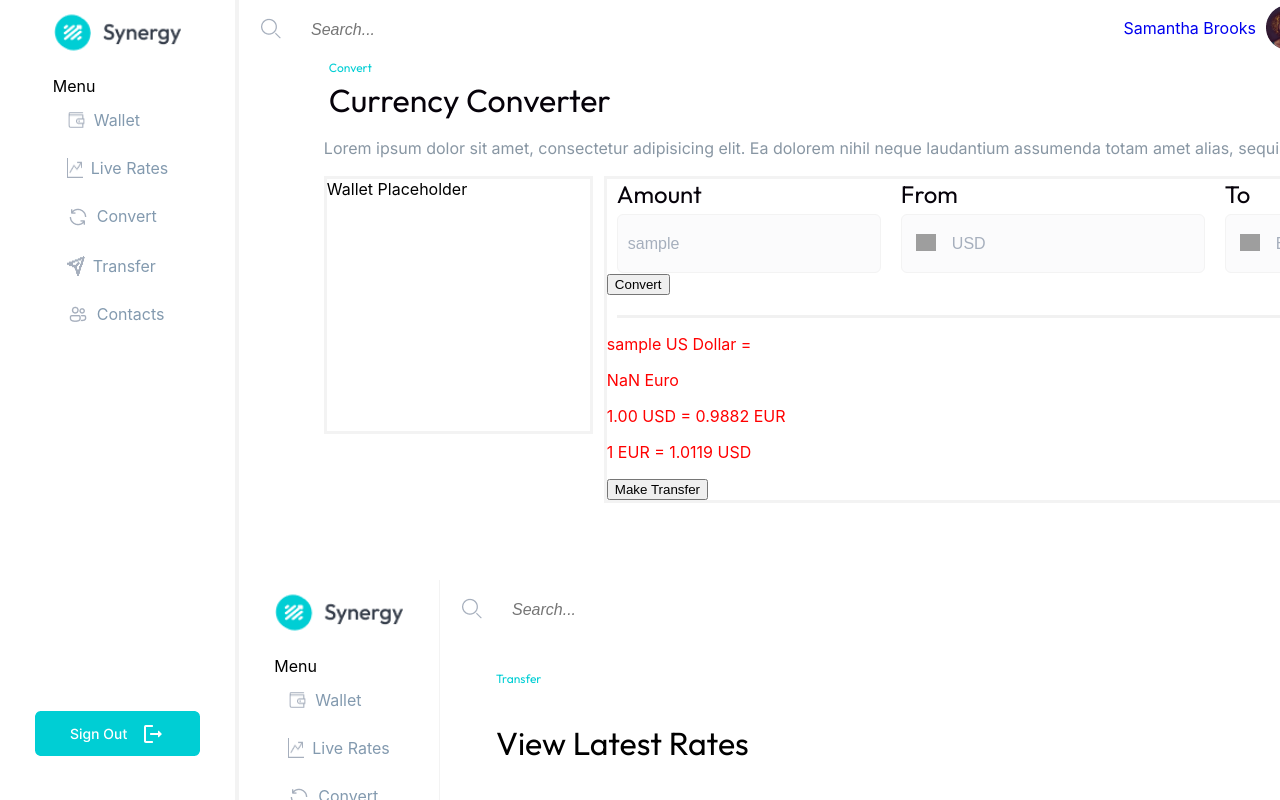
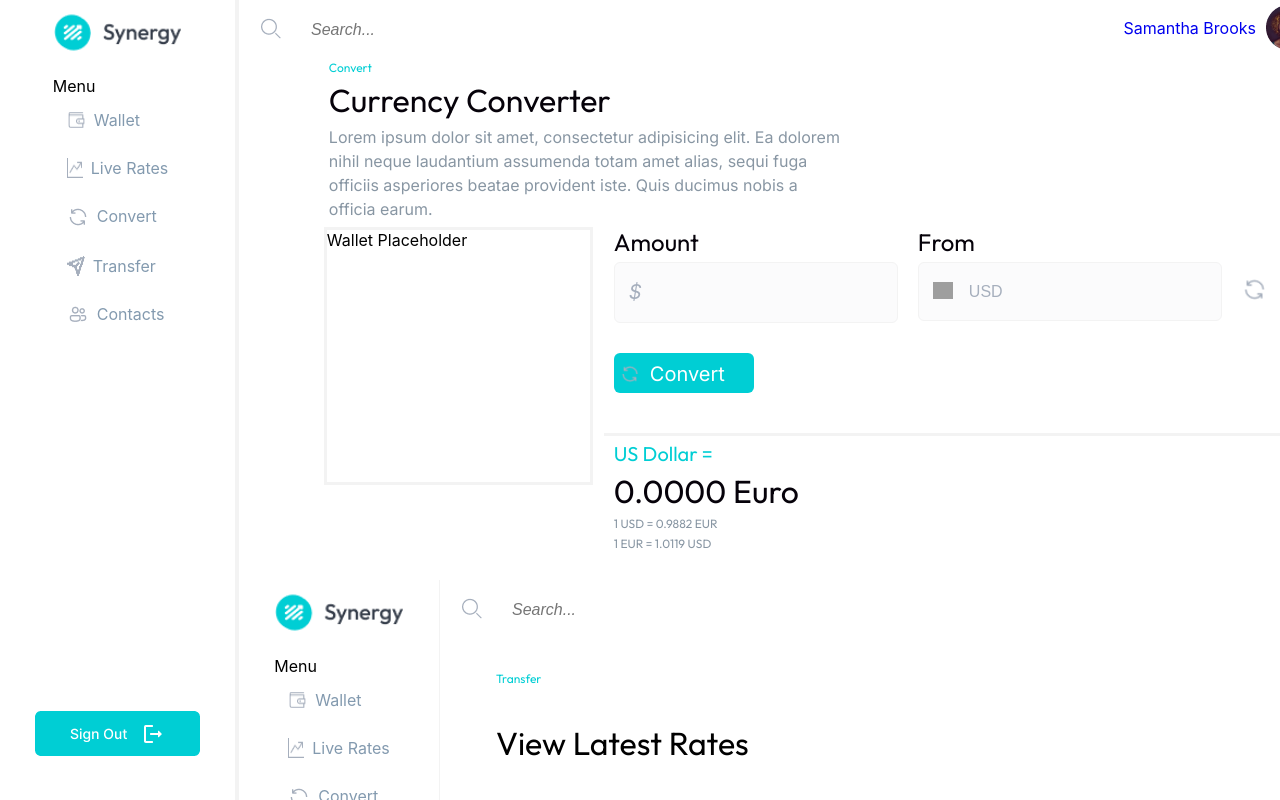
Before and after one commit to nology-tech/synergy, a React (Create React App) app: page /currencyconverter in a window 1280 px wide. Both pictures are taken after typing "Sample" into the empty fields and a click on the button "Convert". Shown: the top 800 px of the page. Built offline with nearby package versions, Linux system fonts and the light colour scheme; grey boxes are pictures that could not be loaded.

Commit message:
converter complete except items in a new ticket

```diff
--- a/src/App.jsx
+++ b/src/App.jsx
@@ -20,8 +20,10 @@ import currency from './data/currency';
 
 const App = () => {
   const [searchTerm, setSearchTerm] = useState("");
-  const [amount, setAmount] = useState();
-  const [convertedAmount, setConvertedAmount] = useState();
+  const [baseCurrency, setBaseCurrency] = useState(currency[0]);
+  const [toCurrency, setToCurrency] = useState(currency[1]);
+  const [amount, setAmount] = useState('');
+  const [convertedAmount, setConvertedAmount] = useState('');
   // fx should come from Live rates on Send button click, temporary setting to EUR rate from data file
   const [fxRate, setFxRate] = useState(currency[1].rate);
 
@@ -105,9 +107,15 @@ const App = () => {
                   <CurrencyConverterContainer
                   amount={amount}
                   setAmount={setAmount}
+                  baseCurrency={baseCurrency}
+                  setBaseCurrency = {setBaseCurrency}
+                  toCurrency={toCurrency}
+                  setToCurrency = {setToCurrency}
                   convertedAmount={convertedAmount}
                   setConvertedAmount={setConvertedAmount}
-                  fxRate={fxRate}/>}></Route>
+                  fxRate={fxRate}
+                  setFxRate={setFxRate}/>}>
+          </Route>
 
         </Routes>
       </div>
--- a/src/components/CurrencyConverter/CurrencyConverter.jsx
+++ b/src/components/CurrencyConverter/CurrencyConverter.jsx
@@ -4,40 +4,47 @@ import "./CurrencyConverter.scss";
 import { Link } from "react-router-dom";
 import currency from '../../data/currency';
 import { faL } from '@fortawesome/free-solid-svg-icons';
-
+import convertImage from "../../assets/images/ep_refresh.png"
 
 const CurrencyConverter = (props) => {
-    const {amount,setAmount, convertedAmount, setConvertedAmount, fxRate}=props;
-    const [from, setFrom] = useState(currency[0].code);
-    const [to, setTo] = useState(currency[1].code);
+    const {amount,setAmount,baseCurrency,setBaseCurrency,toCurrency,setToCurrency,convertedAmount,
+       setConvertedAmount, fxRate, setFxRate}=props;
     const [shouldHide, setShouldHide] = useState(true);
+    const [inverseFXRate,setInverseFXRate] = useState(Number(1/fxRate).toFixed(4))
 
-    const baseCurrency = currency[0];
-    const toCurrency = currency[1];
-    const inverseFXRate = Number(1/toCurrency.rate).toFixed(4);
-    const currencyFromName = currency[0].name;
-    const currencyToName = currency[1].name;
+    const currencyFromName = baseCurrency.name;
+    const currencyToName = toCurrency.name;
     const messageFrom = `${amount} ${currencyFromName} =`;
     const messageTo =  `${convertedAmount} ${currencyToName}`;
-    const message1From = `${baseCurrency.amount} ${baseCurrency.code} = ${baseCurrency.amount * fxRate} ${toCurrency.code}`;
+    const message1From = `1 ${baseCurrency.code} = ${1 * fxRate} ${toCurrency.code}`;
     const message1To = `1 ${toCurrency.code} = ${inverseFXRate} ${baseCurrency.code}`;
+    const numericRegExp = /^[0-9]+$/;
+
 
     const handleAmount = (e) => {
       e.preventDefault();
       const amount = e.target.value.toLowerCase();
+      if (amount === '' || numericRegExp.test(amount)) {
         setAmount(amount);
-      setConvertedAmount (amount * fxRate);
+        setConvertedAmount (Number(amount * fxRate).toFixed(4));
+      }
     };
 
     const convertAmount = () => {
-      setConvertedAmount(amount*fxRate);
+      setConvertedAmount(Number(amount * fxRate).toFixed(4));
       if (amount != null) setShouldHide(false);
     }
 
     const flip = () => {
-      var temp = from;
-      setFrom(to);
-      setTo(temp);
+      const temp = baseCurrency;
+      const temp1 = fxRate;
+      setToCurrency (temp);
+      setBaseCurrency(toCurrency);
+      setFxRate(inverseFXRate);
+      console.log("baseCurrency: " + baseCurrency.code + "toCurrency: " + toCurrency.code + "amount: " + amount + "fx rate: " + fxRate + "inverseRate: " +inverseFXRate)
+      setConvertedAmount(Number(amount * fxRate));
+      setInverseFXRate (temp1);
+      setShouldHide(true);
     }
 
   return (
@@ -49,45 +56,54 @@ const CurrencyConverter = (props) => {
           <div className='currencyConverter__main__walletTemp'>Wallet Placeholder</div>
 
           <div className='currencyConverter__main__convertercontainer'>
+            <div className='currencyConverter__main__top'>
               <div className='currencyConverter__main__converter'>
                   <div className = "currencyConverter__main__converter__input">
                     <label className="currencyConverter__main__converter__input__label">Amount</label>
+                    <div className='input-container-amount'>
                       <input
                           onChange={handleAmount}
                           className="currencyConverter__main__converter__input__box"
                           value={amount}
                           type="text"/>
+                      <i>{baseCurrency.symbol}</i>
+                    </div>
                   </div>
                   <div className = "currencyConverter__main__converter__input">
                     <label className="currencyConverter__main__converter__input__label">From</label>
                     {/* From: Base Currency in Wallet/Live Rates -- assuming Base Currency = USD */}
                     <div className='input-container'>
-                    <input value={from} type="text" className="currencyConverter__main__converter__input__box"/>
-                    <img src={toCurrency.img} className='flag_from'/>
+                      <input value={baseCurrency.code} type="text" className="currencyConverter__main__converter__input__box"/>
+                      <img src={baseCurrency.img} className='flag_from'/>
                     </div>
                   </div>
-                {/* I think this should be an image not a button, we shoudl clarify with Steph but I don't think we need a flip function*/}
-                {/* <button  className="currencyConverter__main__converter__button" onClick={flip}>reverse</button> */}
+                  <input type="image" src={convertImage} className="currencyConverter__main__converter__button" onClick={flip}/>
                   <div className = "currencyConverter__main__converter__input">
                     <label className="currencyConverter__main__converter__input__label">To</label>
                       {/* To: Desired currency selected via Live Rates */}
                       <div className='input-container'>
-                    <input value={to} type="text" className="currencyConverter__main__converter__input__box" />
-                    <img src={baseCurrency.img} className='flag_to'/>
+                        <input value={toCurrency.code} type="text" className="currencyConverter__main__converter__input__box" />
+                        <img src={toCurrency.img} className='flag_to'/>
                       </div>
                   </div>
               </div>
-              <button onClick={convertAmount}>Convert</button>
+              <button className = "currencyConverter__main__btn" onClick={convertAmount}>
+                <img src={convertImage} className="currencyConverter__main__btn-img"/>
+                <span className='currencyConverter__main__btn-span'>Convert</span>
+              </button>
+            </div>
+
               <div className=
                 {shouldHide ? 'currencyConverter__main__hidden' : 'currencyConverter__main__bottom'}>
-                <div className="separator"></div>
                 {/* will display conversion */}
-                <p className="currencyConverter__message-from">{messageFrom}</p>
-                <p className="currencyConverter__message-to">{messageTo}</p>
-                <p>{message1From}</p>
-                <p>{message1To}</p>
-                <Link>
-                    <button to="/transfer">
+                <div>
+                  <p className="currencyConverter__main__bottom-from">{messageFrom}</p>
+                  <p className="currencyConverter__main__bottom-to">{messageTo}</p>
+                  <p className="currencyConverter__main__bottom-rate">{message1From}</p>
+                  <p className="currencyConverter__main__bottom-rate">{message1To}</p>
+                </div>
+                <Link >
+                    <button to="/transfer" className='currencyConverter__main__bottom-btn'>
                         Make Transfer
                     </button>
                 </Link>
--- a/src/components/CurrencyConverter/CurrencyConverter.scss
+++ b/src/components/CurrencyConverter/CurrencyConverter.scss
@@ -1,25 +1,25 @@
 @use "../../assets/sass/_variables.scss" as *;
-.separator {
-    border: 1px solid $color-separator-light-gray;
-    background-color: $color-separator-light-gray;
-    height: 1px;
-    width: 805px;
-    margin-left: 10px;
-    margin-top: 20px;
-}
-.input-container {
+.input-container,.input-container-amount {
     position: relative;
 }
 
-.input-container > img {
+.input-container > img,i {
     position: absolute;
     top: 25px;
     left: 15px;
     width: 20px;
     height: 17px;
+    font-size: 20px;
+    line-height: 20px;
+    color:$color-light-gray2;
 }
+
 .input-container > input {
     padding-left: 50px;
+}
+.input-container-amount > input {
+    padding-left: 30px;
+    padding-top: 3px;
 }
 
 .currencyConverter{
@@ -47,12 +47,16 @@
     }
 
     &__description {
+        width: 514px;
+        height: 72px;
         font-family: 'Inter';
         color: $color-font-light-gray;
         font-style: normal;
         font-weight: 400;
         font-size: 16px;
-        line-height: 150%
+        line-height: 150%;
+        margin: 0px 0px 30px 5px;
+        font-family: $third-font-family;
     }
 
     &__main {
@@ -65,14 +69,54 @@
             border: 3px solid $color-border-light-gray;
         }
         &__convertercontainer {
-            border: 3px solid $color-border-light-gray;
+            //border: 3px solid $color-border-light-gray;
             min-height: 252px;
             max-height: 410px;
 
         }
+        &__top {
+            padding-bottom: 40px;;
+            border-bottom: 3px solid $color-border-light-gray;
+
+        }
+
+        &__btn {
+            display: flex;
+            margin-top: 30px;
+            margin-left: 10px;
+            width: 140px;
+            height: 40px;
+            background: $color-middle-blue;
+            border: $color-middle-blue;
+            border-radius: 6px;
+            font-family: $third-font-family;
+            font-style: normal;
+            font-weight: 400;
+            font-size: 16px;
+            line-height: 20px;
+            text-align: center;
+            color: $color-white;
+        }
+        &__btn-img {
+            padding-top: 10px;
+            width: 20px;
+            height: 20px;
+        }
+        &__btn-span {
+            font-size: 20px;
+            padding-left: 10px;
+            padding-top: 10px;
+        }
+
         &__converter {
             display: flex;
             margin-left: 10px;
+            &__button {
+                margin-right: 20px;
+                width: 25px;
+                height: 25px;
+                padding-top: 50px;
+            }
             &__input {
                 display: flex;
                 flex-direction: column;
@@ -102,10 +146,52 @@
 
         }
         &__bottom {
-            color: red;
+            display: flex;
+            justify-content: space-between;
+            align-items:flex-end;
         }
+        &__bottom-from {
+            color: $color-middle-blue;
+            font-weight: 400;
+            font-size: 20px;
+            font-family: $title-font-family;
+            line-height: 25px;
+            margin:5px 0px 0px 10px;
+        }
+        &__bottom-to {
+            color: $color-black;
+            font-weight: 400;
+            font-size: 32px;
+            font-family: $title-font-family;
+            line-height: 40px;
+            margin:5px 0px 0px 10px;
+        }
+        &__bottom-rate {
+            font-size: 12px;
+            font-family: $title-font-family;
+            line-height: 15px;
+            color: $color-font-light-gray;
+            margin:5px 0px 0px 10px;
+
+        }
+
         &__hidden {
             display: none;
+        }
+
+        &__bottom-btn {
+            width: 141px;
+            height: 48px;
+            background: $color-white;
+            border-radius: 6px;
+            font-family: $title-font-family;
+            font-style: normal;
+            font-weight: 600;
+            font-size: 16px;
+            line-height: 19px;
+            color: $color-middle-blue;
+            border: 1px solid $color-middle-blue;
+
         }
 
     }
--- a/src/containers/CurrencyConverterContainer/CurrencyConverterContainer.jsx
+++ b/src/containers/CurrencyConverterContainer/CurrencyConverterContainer.jsx
@@ -8,18 +8,25 @@ import CurrencyConverter from '../../components/CurrencyConverter/CurrencyConver
 // import currency from '../../data/currency.js'
 
 const CurrencyConverterContainer = (props) => {
-  const {amount,setAmount, convertedAmount, setConvertedAmount, fxRate}=props;
+  const {amount,setAmount,baseCurrency,setBaseCurrency,toCurrency,
+    setToCurrency,convertedAmount, setConvertedAmount, fxRate, setFxRate}=props;
 
   return (
     <div className='currencyConverterPage'>
       <NavMenu />
       <div className='currencyConverterPage__right'>
         <HeaderNav />
-        <CurrencyConverter amount={amount}
+        <CurrencyConverter
+                  amount={amount}
                   setAmount={setAmount}
+                  baseCurrency={baseCurrency}
+                  setBaseCurrency = {setBaseCurrency}
+                  toCurrency={toCurrency}
+                  setToCurrency = {setToCurrency}
                   convertedAmount={convertedAmount}
                   setConvertedAmount={setConvertedAmount}
-                  fxRate={fxRate}/>
+                  fxRate={fxRate}
+                  setFxRate={setFxRate}/>
         <LiveRates />
         {/* <LiveRatesList className="live-rates__list" currency={currency}/> */}
       </div>
```
Also changed, not shown: src/data/currency.js (+25 -12 lines). Lines whose indentation alone changed are shown as unchanged.
